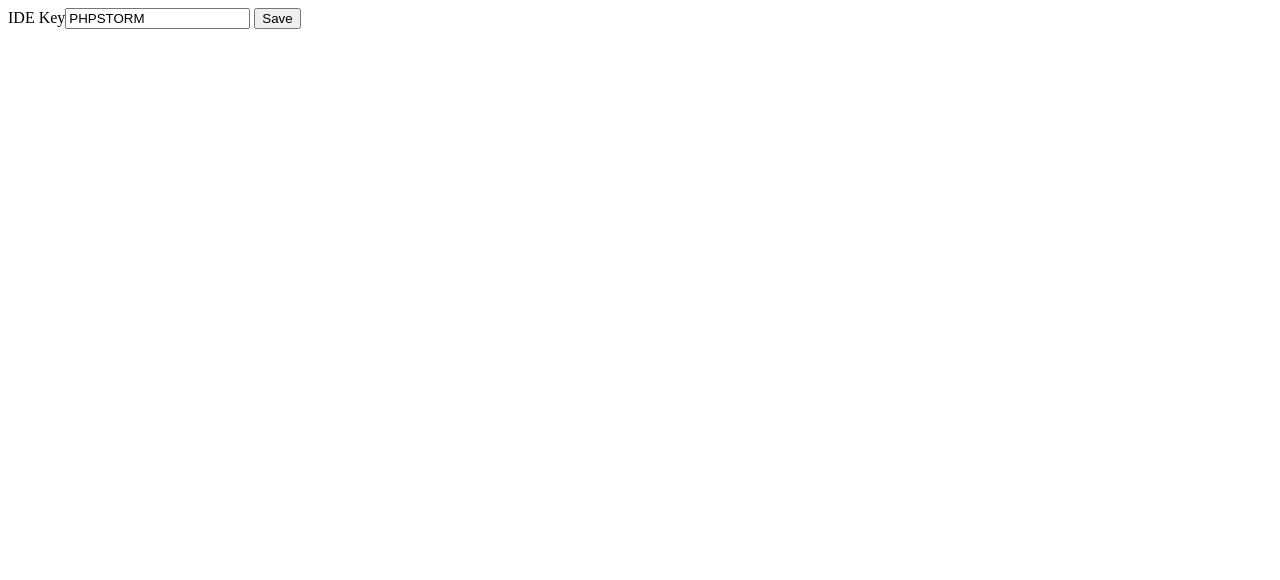
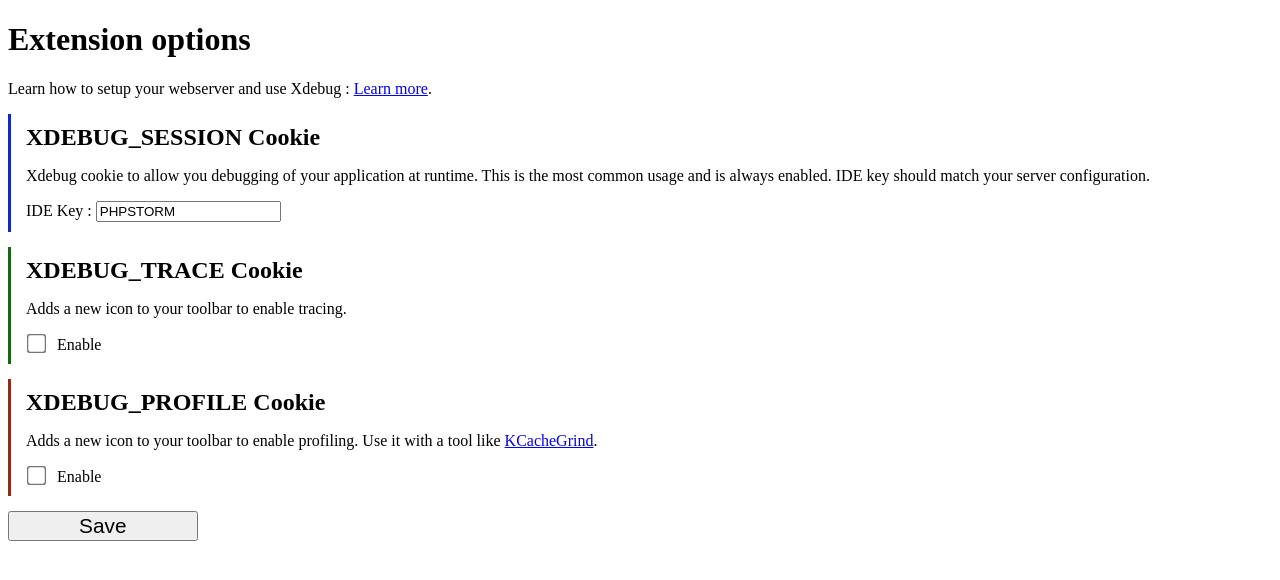
Before and after one commit to lhall-amphibee/xdebug-ext, a browser extension: page options.html in a window 1280 px wide. Drawn offline with Linux system fonts and the light colour scheme.

Commit message:
Styling and rework of options page

```diff
--- a/options.html
+++ b/options.html
@@ -3,13 +3,38 @@
 <html>
 <head>
     <meta charset="utf-8">
+    <link rel="stylesheet" href="styles.css" media="all">
 </head>
 
-<body>
+<body class="options">
 
 <form>
-    <label>IDE Key<input type="text" id="idekey"></label>
-    <button type="submit">Save</button>
+    <h1>Extension options</h1>
+    <p class="lear-more">
+        Learn how to setup your webserver and use Xdebug : <a href="https://deliciousbrains.com/xdebug-advanced-php-debugging/">Learn more</a>.
+
+    </p>
+    <ul>
+        <li>
+            <h2>XDEBUG_SESSION Cookie</h2>
+            <p class="hint">Xdebug cookie to allow you debugging of your application at runtime. This is the most common usage and is always enabled. IDE key should match your server configuration.</p>
+            <label>IDE Key : <input type="text" id="idekey"></label>
+
+        </li>
+        <li>
+            <h2>XDEBUG_TRACE Cookie</h2>
+            <p class="hint">Adds a new icon to your toolbar to enable tracing.</p>
+            <label><input type="checkbox" id="trace"> Enable</label>
+        </li>
+        <li>
+            <h2>XDEBUG_PROFILE Cookie</h2>
+            <p class="hint">Adds a new icon to your toolbar to enable profiling. Use it with a tool like <a href="https://github.com/KDE/kcachegrind">KCacheGrind</a>.</p>
+            <label><input type="checkbox" id="profile"> Enable</label>
+        </li>
+    </ul>
+    <div class="buttons">
+        <button type="submit">Save</button>
+    </div>
 </form>
 
 <script src="options.js"></script>
--- /dev/null
+++ b/styles.css
@@ -0,0 +1,30 @@
+.options ul {
+    margin: 0;
+    padding: 0;
+}
+.options ul li {
+    list-style: none;
+    border-left: 3px solid #1726b8;
+    padding: 10px 0 10px 15px;
+    margin-bottom: 15px;
+    background: white;
+}
+.options ul li:nth-of-type(2) {
+    border-color: #1d6218;
+}
+.options ul li:nth-of-type(3) {
+    border-color: #892d1e;
+}
+.options ul li h2 { padding : 0; margin: 0;}
+.options ul li input[type=checkbox] {
+    -moz-transform: scale(1.5); /* FF */
+    -webkit-transform: scale(1.5); /* Safari and Chrome */
+    padding: 10px;
+    margin-right: 10px;
+}
+.options .buttons { text-align: left; }
+.options form button[type=submit] {
+    font-size: 1.3em;
+    width: 15%;
+    text-align: center;
+}
```
